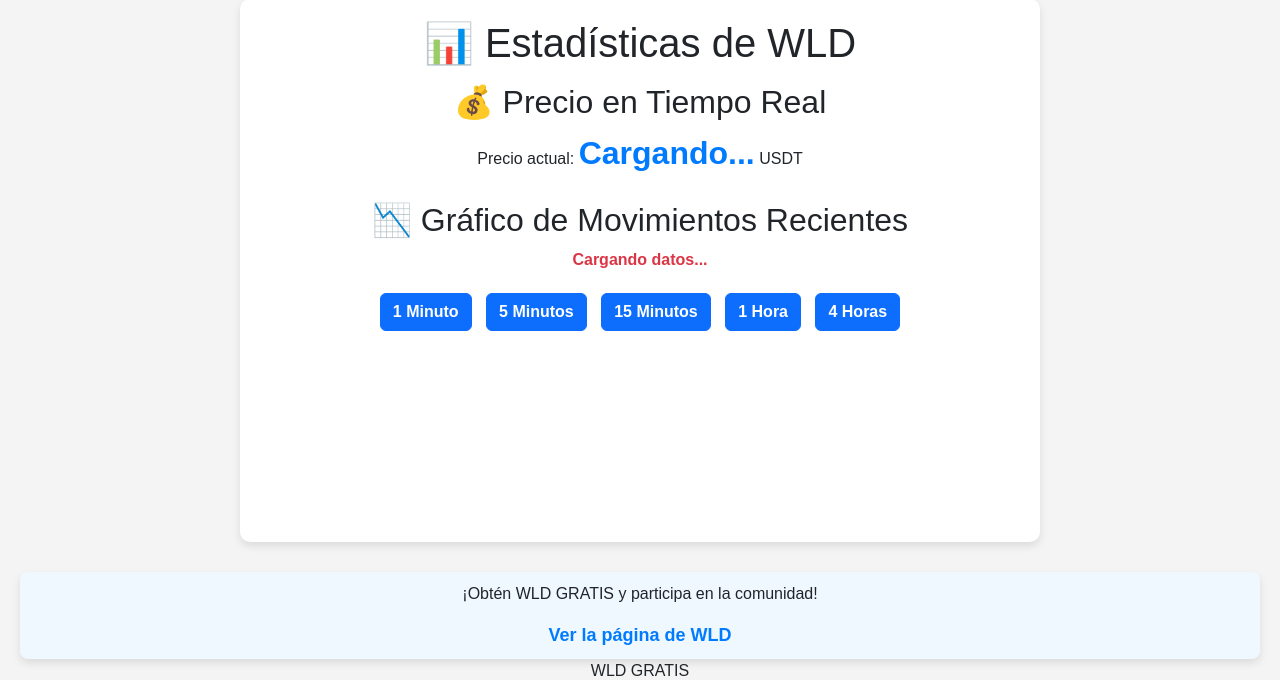
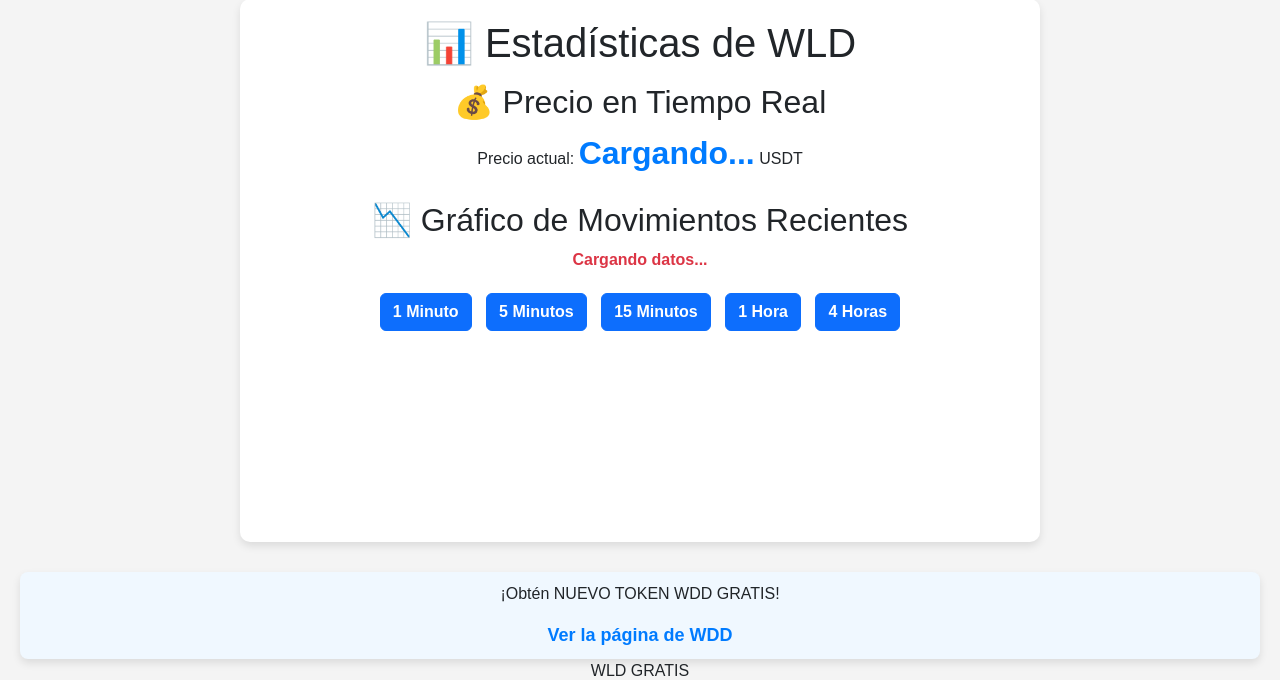
Before and after one commit to ganastrx4/chc-flask-app, a Flask app: page /next-page in a window 1280 px wide. Shown: the part 21-701 px from the top of the page. Run offline with Flask 2, Linux system fonts and the light colour scheme; a map, chart or similar area stays blank.

Commit message:
Update next_page.html

```diff
--- a/templates/next_page.html
+++ b/templates/next_page.html
@@ -80,8 +80,9 @@
     </div>
 
     <div class="link-container">
-        <p>¡Obtén WLD GRATIS y participa en la comunidad!</p>
-        <a href="wdd.html" target="_blank">Ver la página de WLD</a>
+        <p>¡Obtén NUEVO TOKEN WDD GRATIS!</p>
+        <a href="/templates/wdd.html" target="_blank">Ver la página de WDD</a>
+
     </div>
 
     <script>
```
